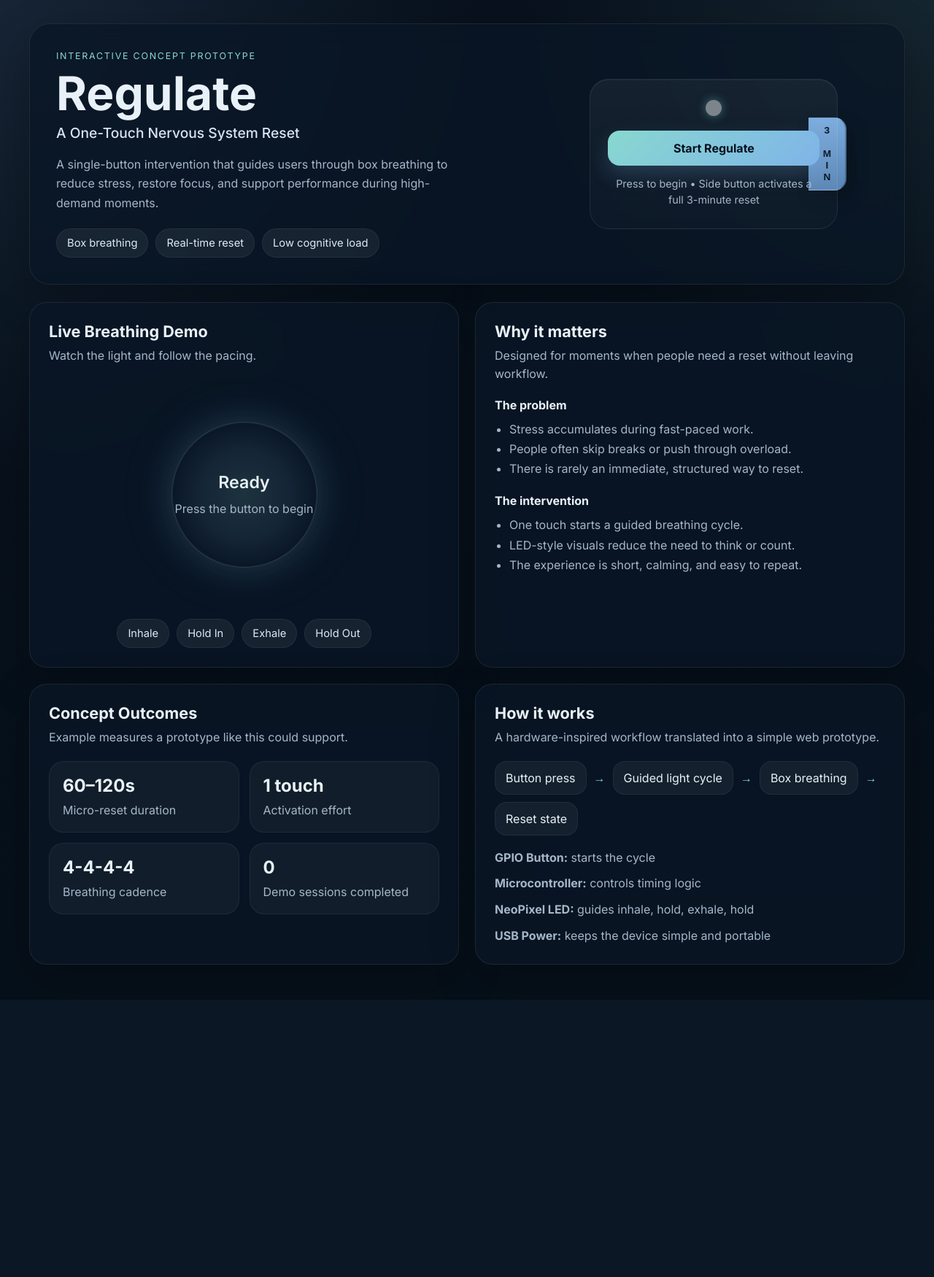
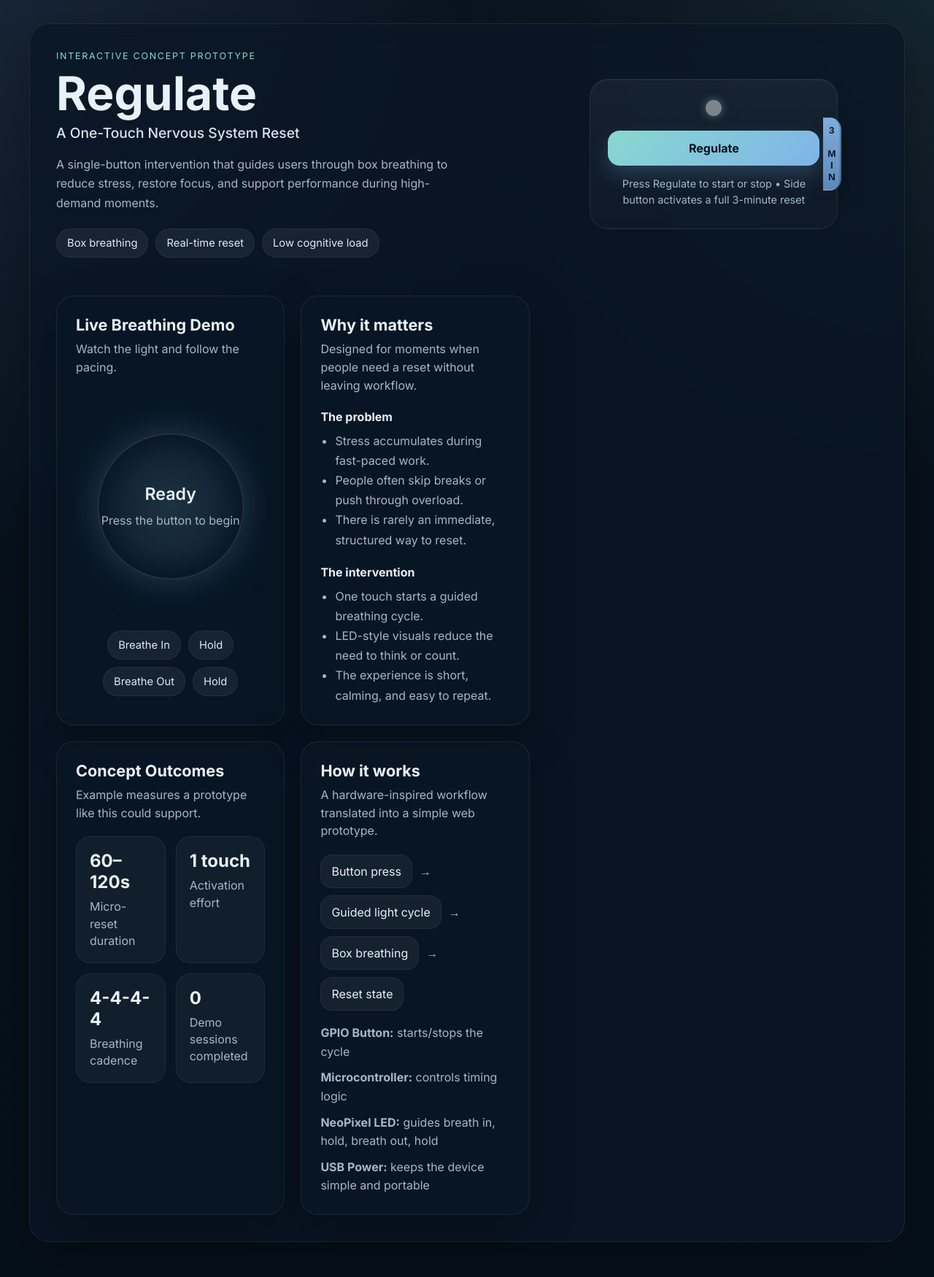
Before and after one commit to nwiggs/regulate_extra_button, a Python web app: template regulate_flask/templates/index.html in a window 1280 px wide. Shown: the whole page at 73% size. Before the commit the page ends 1370 px from the top, so only its background shows below. Run offline with Jinja, Linux system fonts and the light colour scheme; the template is opened without the code that fills it, so the values that code supplies are empty.

Commit message:
fix buttons

```diff
--- a/regulate_flask/static/script.js
+++ b/regulate_flask/static/script.js
@@ -8,6 +8,7 @@ const sessionCountEl = document.getElementById('sessionCount');
 
 let running = false;
 let sessions = 0;
+let stopRequested = false;
 
 const phases = [
   { name: 'Inhale', seconds: 4, scale: 1.28, led: '#9be7e0', shadow: '0 0 24px rgba(155,231,224,0.6)' },
@@ -45,28 +46,54 @@ function setRing(phase) {
   deviceLed.style.boxShadow = phase.shadow;
 }
 
+function resetUI(stoppedEarly = false) {
+  breathingRing.style.transform = 'scale(1)';
+  breathingRing.style.filter = 'saturate(1) brightness(1)';
+  deviceLed.style.background = 'rgba(255,255,255,0.45)';
+  deviceLed.style.boxShadow = '0 0 18px rgba(109, 199, 193, 0.7)';
+
+  if (stoppedEarly) {
+    phaseLabel.textContent = 'Stopped';
+    timerLabel.textContent = 'Session ended early';
+  } else {
+    phaseLabel.textContent = 'Reset Complete';
+    timerLabel.textContent = 'Nice. Press again any time.';
+    sessions += 1;
+    sessionCountEl.textContent = sessions;
+  }
+
+  startButton.textContent = 'Regulate';
+  running = false;
+  stopRequested = false;
+}
+
 async function runPhase(phase, getRemainingTime) {
   phaseLabel.textContent = phaseLabels[phase.name];
   setRing(phase);
 
   for (let remaining = phase.seconds; remaining >= 1; remaining--) {
+    if (stopRequested) return false;
+
     const totalRemaining = getRemainingTime();
-    timerLabel.textContent = `Phase: ${remaining}s • Session: ${formatTime(totalRemaining)}`;
+    timerLabel.textContent = `${phaseLabels[phase.name]} • ${formatTime(totalRemaining)}`;
     await sleep(1000);
   }
+
+  return true;
 }
 
 async function runSession(durationMinutes = 1) {
   if (running) return;
 
   running = true;
-  startButton.disabled = true;
-  sideBtn.disabled = true;
-  startButton.textContent = 'Breathing...';
+  stopRequested = false;
+  startButton.textContent = 'Stop';
 
   if (durationMinutes === 3) {
     deviceLed.style.background = '#7fb4e8';
-    deviceLed.style.boxShadow = '0 0 30px rgba(127,180,232,0.8)';
+    deviceLed.style.boxShadow = '0 0 22px rgba(127,180,232,0.65)';
+    sideBtn.classList.add('active-press');
+    setTimeout(() => sideBtn.classList.remove('active-press'), 600);
   }
 
   const totalSessionSeconds = durationMinutes * 60;
@@ -77,38 +104,38 @@ async function runSession(durationMinutes = 1) {
 
   for (let cycle = 0; cycle < totalCycles; cycle++) {
     for (const phase of phases) {
-      if (elapsedSeconds >= totalSessionSeconds) break;
+      if (stopRequested || elapsedSeconds >= totalSessionSeconds) break;
 
-      await runPhase(phase, () => Math.max(totalSessionSeconds - elapsedSeconds, 0));
+      const completed = await runPhase(
+        phase,
+        () => Math.max(totalSessionSeconds - elapsedSeconds, 0)
+      );
+
+      if (!completed || stopRequested) break;
+
       elapsedSeconds += phase.seconds;
     }
+
+    if (stopRequested || elapsedSeconds >= totalSessionSeconds) break;
   }
 
-  sessions += 1;
-  sessionCountEl.textContent = sessions;
-  phaseLabel.textContent = 'Reset Complete';
-  timerLabel.textContent = 'Nice. Press again any time.';
-  breathingRing.style.transform = 'scale(1)';
-  breathingRing.style.filter = 'saturate(1) brightness(1)';
-  deviceLed.style.background = 'rgba(255,255,255,0.45)';
-  deviceLed.style.boxShadow = '0 0 18px rgba(109, 199, 193, 0.7)';
-  startButton.disabled = false;
-  sideBtn.disabled = false;
-  startButton.textContent = 'Start Regulate';
-  running = false;
+  resetUI(stopRequested);
 }
 
-startButton.addEventListener('click', () => runSession(1));
+startButton.addEventListener('click', () => {
+  if (running) {
+    stopRequested = true;
+    return;
+  }
+
+  runSession(1);
+});
 
 sideBtn.addEventListener('click', () => {
-  sideBtn.classList.add('active-press');
-
-  deviceLed.style.background = '#7fb4e8';
-  deviceLed.style.boxShadow = '0 0 35px rgba(127,180,232,0.9)';
-
-  setTimeout(() => {
-    sideBtn.classList.remove('active-press');
-  }, 600);
+  if (running) {
+    stopRequested = true;
+    return;
+  }
 
   runSession(3);
 });
--- a/regulate_flask/static/style.css
+++ b/regulate_flask/static/style.css
@@ -156,10 +156,10 @@ h1 {
 
 .side-button {
   position: absolute;
-  right: -12px;
+  right: -5px;
   top: 50%;
   transform: translateY(-50%);
-  width: 52px;
+  width: 25px;
   height: 100px;
   border: 1px solid rgba(255,255,255,0.12);
   border-left: none;
--- a/regulate_flask/templates/index.html
+++ b/regulate_flask/templates/index.html
@@ -35,14 +35,13 @@
 
     <div class="device-body">
       <div class="device-led" id="deviceLed"></div>
-            <button class="device-button" id="startButton" type="button">Start Regulate</button>
+      <button class="device-button" id="startButton" type="button">Regulate</button>
       <p class="device-caption">
-              Press to begin • Side button activates a full 3-minute reset
+        Press Regulate to start or stop • Side button activates a full 3-minute reset
       </p>
     </div>
   </div>
 </div>
-    </header>
 
     <main class="content-grid">
       <section class="panel breathing-panel">
@@ -60,10 +59,10 @@
         </div>
 
         <div class="phase-strip">
-          <div class="phase-pill">Inhale</div>
-          <div class="phase-pill">Hold In</div>
-          <div class="phase-pill">Exhale</div>
-          <div class="phase-pill">Hold Out</div>
+          <div class="phase-pill">Breathe In</div>
+          <div class="phase-pill">Hold</div>
+          <div class="phase-pill">Breathe Out</div>
+          <div class="phase-pill">Hold</div>
         </div>
       </section>
 
@@ -135,9 +134,9 @@
         </div>
 
         <div class="device-list">
-          <div><strong>GPIO Button:</strong> starts the cycle</div>
+          <div><strong>GPIO Button:</strong> starts/stops the cycle</div>
           <div><strong>Microcontroller:</strong> controls timing logic</div>
-          <div><strong>NeoPixel LED:</strong> guides inhale, hold, exhale, hold</div>
+          <div><strong>NeoPixel LED:</strong> guides breath in, hold, breath out, hold</div>
           <div><strong>USB Power:</strong> keeps the device simple and portable</div>
         </div>
       </section>
```
Lines whose indentation alone changed are shown as unchanged.
